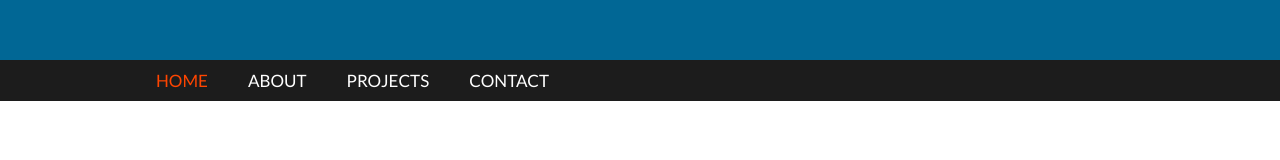
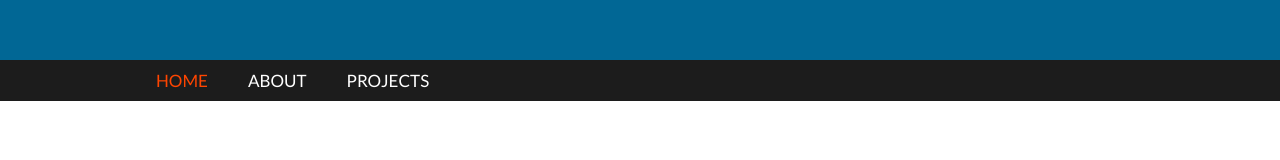
Before and after one commit to olalnoho/portfoliov3, a website: page public/index.html in a window 1280 px wide. Shown: the part 740-900 px from the top of the page. Drawn offline with nearby package versions, Linux system fonts and the light colour scheme; some packages are replaced by stand-ins of ours; a script that the page names is missing.

Commit message:
removed unused nav link

```diff
--- a/public/index.html
+++ b/public/index.html
@@ -66,7 +66,6 @@
             <li data-nav="landing" class="navbtn">Home</li>
             <li data-nav="about" class="navbtn">About</li>
             <li data-nav="projects" class="navbtn">Projects</li>
-            <li class="navbtn">Contact</li>
          </ul>
       </div>
    </nav>
```
Also changed, not shown: public/css/_components.scss (line endings or trailing spaces).
